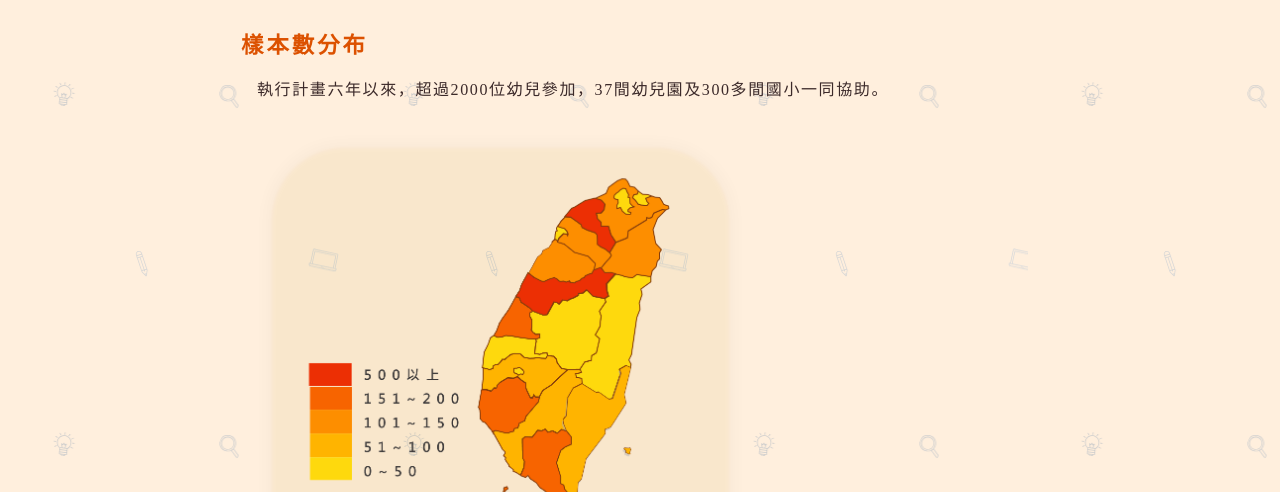
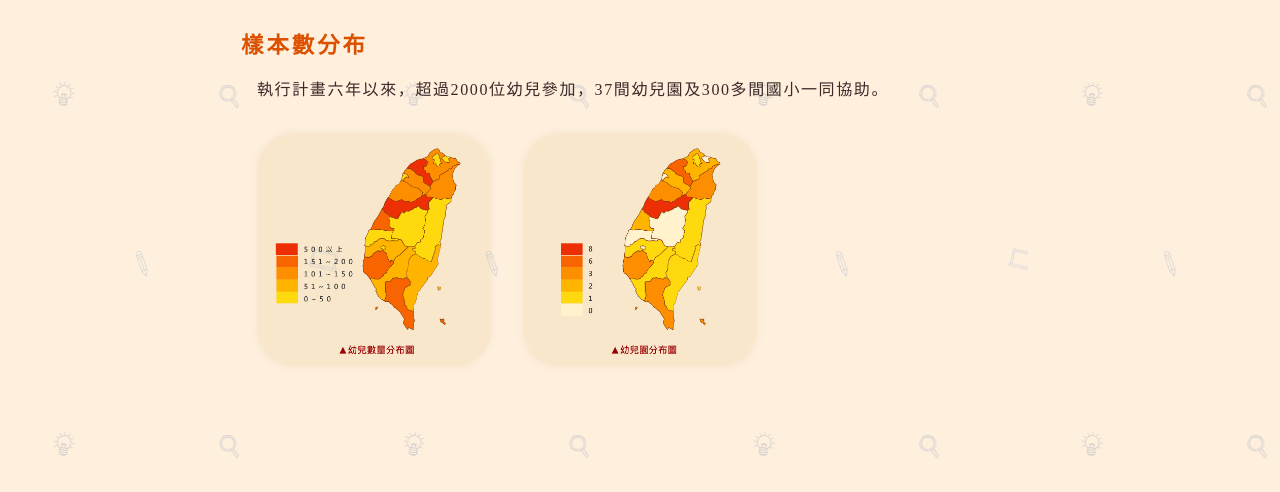
Before and after one commit to learningdatabase/TECEPS, a plain HTML site: page about.html in a window 1280 px wide. Shown: the part 1923-2415 px from the top of the page. Drawn offline with Linux system fonts and the light colour scheme.

Commit message:
Update about.html

```diff
--- a/about.html
+++ b/about.html
@@ -111,8 +111,11 @@
                 <div class="">
                     <h3>樣本數分布</h3>
                     <p>執行計畫六年以來，超過2000位幼兒參加，37間幼兒園及300多間國小一同協助。</p>
-                    <div class="phone">
-                        <img class="wd300" src="pic/taiwan01.png">
+                    <div class="one_third first">
+                        <img class="wd100" src="pic/taiwan01.png">
+                    </div>
+                    <div class="one_third ">
+                        <img class="wd100" src="pic/taiwan02.png">
                     </div>
                 </div>
             </div>
```
